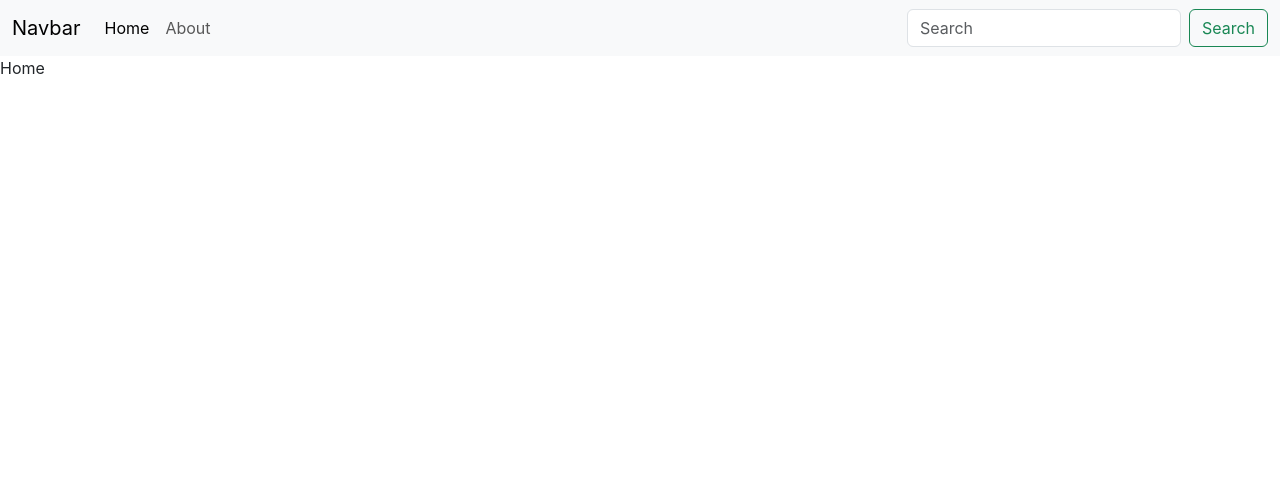
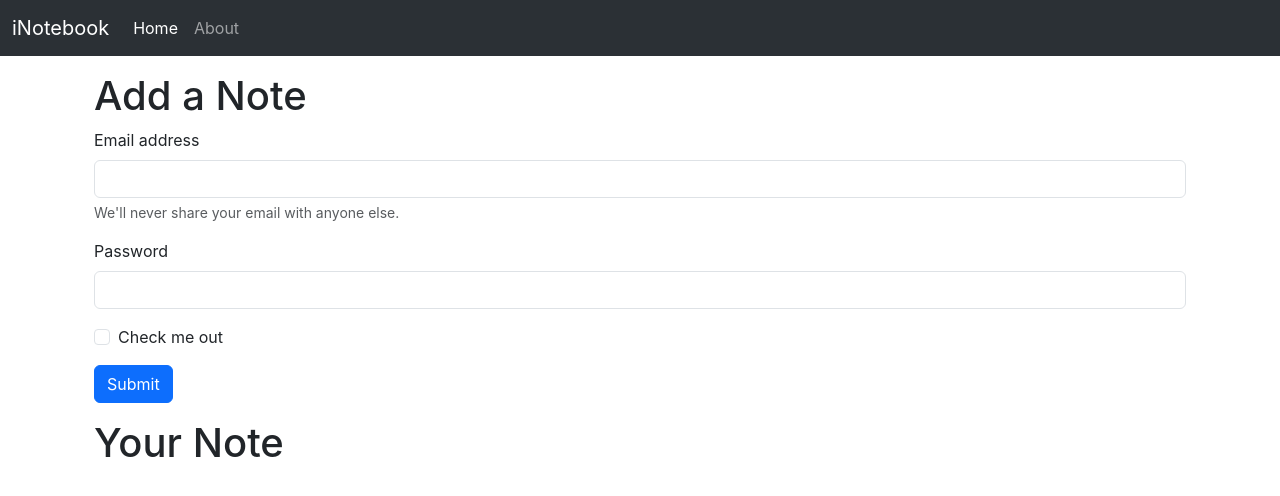
Before and after one commit to shmfaraz15/inotebook, a React (Create React App) app: page / in a window 1280 px wide. Shown: the top 496 px of the page. Built offline with nearby package versions, Linux system fonts and the light colour scheme.

Commit message:
useLocation hook

```diff
--- a/src/App.js
+++ b/src/App.js
@@ -7,17 +7,22 @@
 import Home from './components/Home';
 import About from './components/About';
 import NavBar from './components/NavBar';
+import NoteState from './context/notes/NoteState';
 
 function App() {
   return (
     <>
+      <NoteState>
         <Router>
           <NavBar />
+          <div className="container">
             <Routes>
               <Route path="/" element={<Home />} />
               <Route path="/About" element={<About />} />
             </Routes>
+          </div>
         </Router>
+      </NoteState>
     </>
   );
 }
--- a/src/components/About.js
+++ b/src/components/About.js
@@ -1,9 +1,14 @@
-import React from 'react'
+import React, { useContext, useEffect } from 'react'
+import noteContex from '../context/notes/noteContext'
+export default function About() {
+    const a = useContext(noteContex)
 
-export default function About() {
+    useEffect(() => {
+        a.update();
+    }, [])
     return (
         <div>
-            About
+            This is about {a.state.name} and he is in class {a.state.class}
         </div>
     )
 }
--- a/src/components/Home.js
+++ b/src/components/Home.js
@@ -3,7 +3,28 @@
 export default function Home() {
     return (
         <div>
-            Home
+            <div className='container my-3'>
+                <h1>Add a Note</h1>
+                <form>
+                    <div className="mb-3">
+                        <label htmlFor="exampleInputEmail1" className="form-label">Email address</label>
+                        <input type="email" className="form-control" id="exampleInputEmail1" aria-describedby="emailHelp" />
+                        <div id="emailHelp" className="form-text">We'll never share your email with anyone else.</div>
+                    </div>
+                    <div className="mb-3">
+                        <label htmlFor="exampleInputPassword1" className="form-label">Password</label>
+                        <input type="password" className="form-control" id="exampleInputPassword1" />
+                    </div>
+                    <div className="mb-3 form-check">
+                        <input type="checkbox" className="form-check-input" id="exampleCheck1" />
+                        <label className="form-check-label" htmlFor="exampleCheck1">Check me out</label>
+                    </div>
+                    <button type="submit" className="btn btn-primary">Submit</button>
+                </form>
+            </div>
+            <div className='container my-3'>
+                <h1>Your Note</h1>
+            </div>
         </div>
     )
 }
--- a/src/components/NavBar.js
+++ b/src/components/NavBar.js
@@ -1,29 +1,29 @@
-import React from 'react'
-import { Link } from 'react-router-dom'
+import { React, useEffect } from 'react'
+import { Link, useLocation } from 'react-router-dom'
 
 export default function NavBar() {
+    let location = useLocation();
+
+    useEffect(() => {
+        console.log(location.pathname)
+    }, [location]);
+
     return (
-        <nav className="navbar navbar-expand-lg bg-body-tertiary">
+        <nav className="navbar navbar-expand-lg bg-body-tertiary bg-dark" data-bs-theme="dark">
             <div className="container-fluid">
-                <Link className="navbar-brand" to="/">Navbar</Link>
+                <Link className="navbar-brand" to="/">iNotebook</Link>
                 <button className="navbar-toggler" type="button" data-bs-toggle="collapse" data-bs-target="#navbarSupportedContent" aria-controls="navbarSupportedContent" aria-expanded="false" aria-label="Toggle navigation">
                     <span className="navbar-toggler-icon"></span>
                 </button>
                 <div className="collapse navbar-collapse" id="navbarSupportedContent">
                     <ul className="navbar-nav me-auto mb-2 mb-lg-0">
                         <li className="nav-item">
-                            <Link className="nav-link active" aria-current="page" to="/">Home</Link>
+                            <Link className={`nav-link ${location.pathname === "/" ? "active" : ""}`} aria-current="page" to="/">Home</Link>
                         </li>
                         <li className="nav-item">
-                            <Link className="nav-link" to="/About">About</Link>
+                            <Link className={`nav-link ${location.pathname === "/About" ? "active" : ""}`} to="/About">About</Link>
                         </li>
-
-
                     </ul>
-                    <form className="d-flex" role="search">
-                        <input className="form-control me-2" type="search" placeholder="Search" aria-label="Search" />
-                        <button className="btn btn-outline-success" type="submit">Search</button>
-                    </form>
                 </div>
             </div>
         </nav>
--- /dev/null
+++ b/src/context/notes/NoteState.js
@@ -0,0 +1,27 @@
+import { useState } from "react";
+import NoteContex from "./noteContext";
+
+const NoteState = (props) => {
+    const s1 = {
+        "name": "Harry",
+        "class": "5b"
+    }
+
+    const [state, setState] = useState(s1)
+
+    const update = () => {
+        setTimeout(() => {
+            setState({
+                "name": "Larry",
+                "class": "10b"
+            })
+        }, 2000);
+    }
+    return (
+        <NoteContex.Provider value={{ state: state, update: update }}>
+            {props.children}
+        </NoteContex.Provider>
+    )
+}
+
+export default NoteState;
--- /dev/null
+++ b/src/context/notes/noteContext.js
@@ -0,0 +1,5 @@
+import { createContext } from "react";
+
+const noteContex = createContext();
+
+export default noteContex;
```
Lines whose indentation alone changed are shown as unchanged.
